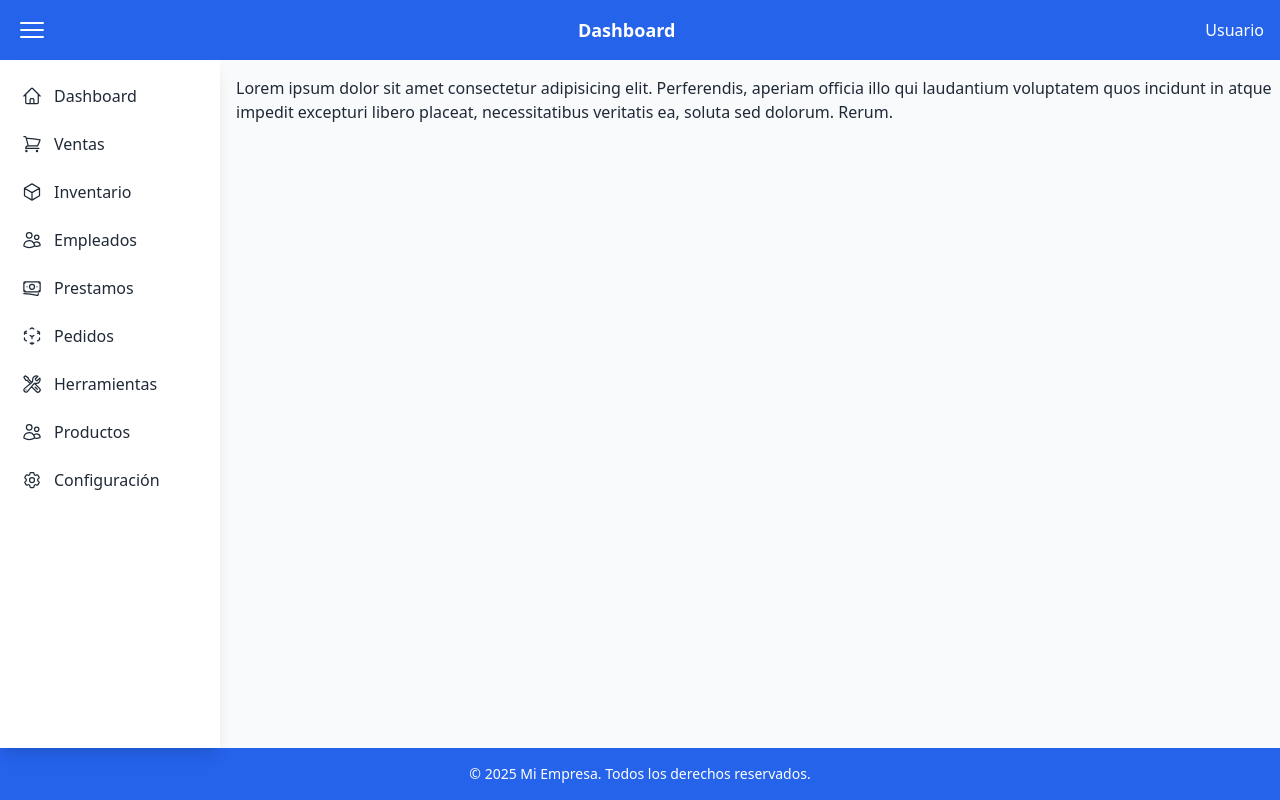
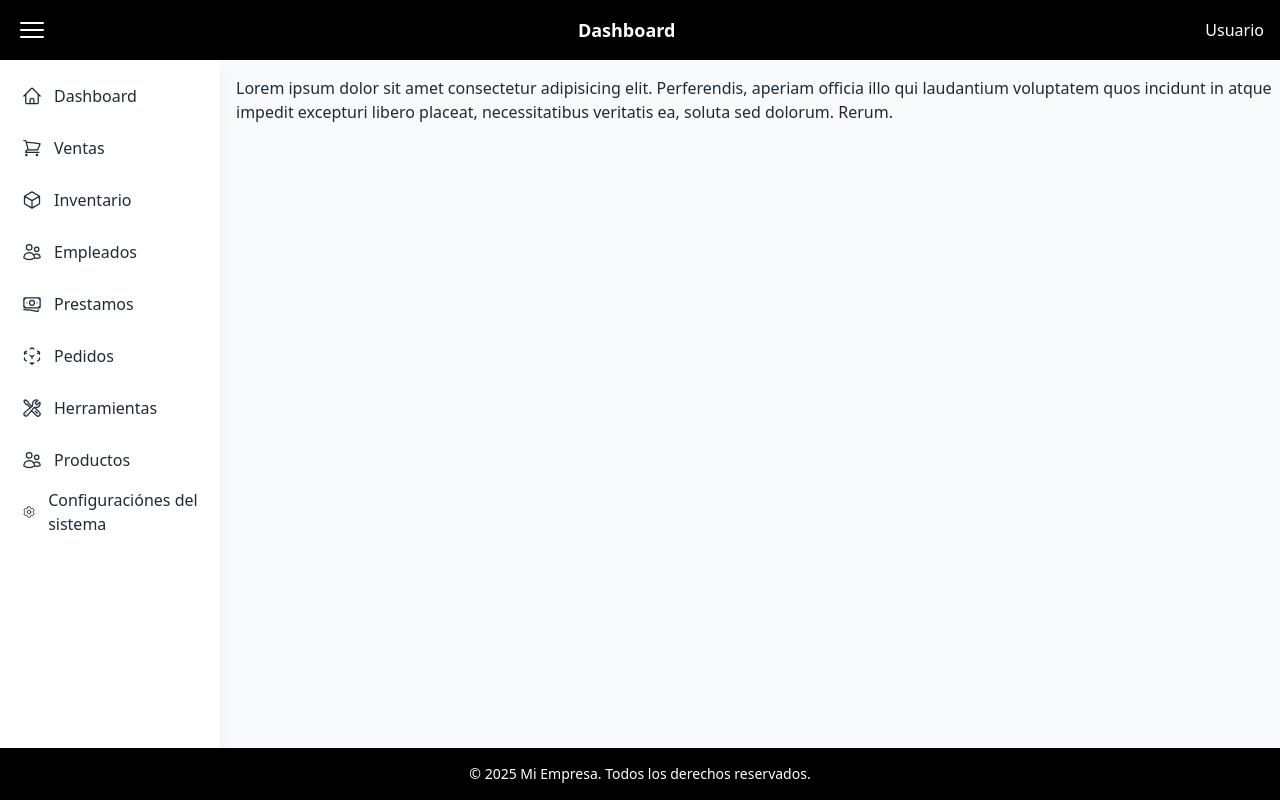
Before and after one commit to IsaaChaquito/Dashboard, a React (Vite) app: page / in a window 1280 px wide. Built offline with nearby package versions, Linux system fonts and the light colour scheme.

Commit message:
adding features to sidebar

```diff
--- a/src/components/Layout/Layout.tsx
+++ b/src/components/Layout/Layout.tsx
@@ -46,7 +46,7 @@ export default function Layout({ children }: LayoutProps) {
         <main
         className={`z-10 fixed ${isSidebarOpen && res === screenResolution.movil ? 'left-0' : 'left-[var(--sidebar-width)]' }  top-[var(--header-height)] left-[var(--sidebar-width)]d bottom-[var(--footer-height)] right-0 flex-1d overflow-y-auto py-4 pl-4 pr-0.5  bg-black/40d duration-150
           `}>
-            <SimpleBar  className="h-full" >
+            <SimpleBar className="h-full" >
               {/* <div className=" overflow-y-autod h-full"> */}
                 {children}
               {/* </div> */}
--- a/src/components/Layout/SidebarLeft.tsx
+++ b/src/components/Layout/SidebarLeft.tsx
@@ -38,7 +38,7 @@ export default function Sidebar({ menu, className }: SidebarProps) {
   function toggleTitles(){
 
     if( resType === screenResolution.movil || resType === screenResolution.tablet ){
-      return isSidebarOpen ? "block text-base" : "hidden"
+      return isSidebarOpen ? "block text-base truncate" : "hidden"
     }
 
     if( resType === screenResolution.desktop ){
@@ -80,7 +80,7 @@ export default function Sidebar({ menu, className }: SidebarProps) {
         className={`${className || ""} pointer-events-auto w-[var(--sidebar-width)] fixed z-20 top-[var(--header-height)] left-0 bottom-[calc(var(--footer-height)+var(--header-height))] h-[calc(100%-var(--header-height)-var(--footer-height))]  bg-white shadow-lg overflow-y-hidden transition-transform transform duration-150`}
       >
         {/* <h1 className="p-4 sm:p-2.5 font-bold text-lg sm:text-base">{company}</h1> */}
-        <nav className="px-3.5 py-4 space-y-2 h-full relative flex flex-col last:self-end overflow-y-hidden">
+        <nav className="p-2.5 py-4 space-y-3 h-full relative flex flex-col last:self-end overflow-y-hidden ">
           {menu.map((item) => {
             const Icon = icons[item.icon] || HomeIcon;
             return (
@@ -88,13 +88,14 @@ export default function Sidebar({ menu, className }: SidebarProps) {
                 title={item.label}
                 key={item.path}
                 to={item.path}
-                className={({ isActive }) => (isActive ? "ringd ring-gray-400 bg-blue-300 [box-shadow:rgba(0,_0,_0,_0.15)_1.95px_1.95px_2.6px]" : "hover:bg-gray-100") + " flex items-center gap-3 p-2 rounded  h-10 " }
+                className={({ isActive }) => (isActive ? "relative bg-[var(--color-primary)] text-white [box-shadow:rgba(0,_0,_0,_0.15)_0.95px_0.95px_2.6px]" : "hover:bg-gray-100") + " flex items-center gap-3 p-3 rounded  h-10 " }
               >
                 <Icon className="size-5" />
                 <p className={`${toggleTitles()}`}
                 >
                   {item.label}
                 </p>
+                <NavLink to={item.path} className={({ isActive }) => (isActive && !isSidebarOpen ? "absolute max-w-14 truncate text-[0.6rem] left-1/2 translate-x-[-50%] -bottom-3  text-black" : "hidden")}>{item.label.split(" ")[0]}</NavLink>
               </NavLink>
             );
           })}
--- a/src/config/appConfig.json
+++ b/src/config/appConfig.json
@@ -1,7 +1,7 @@
 {
   "company": "eXess Ltd.",
   "theme": {
-    "primary": "#2563eb",
+    "primary": "#000000",
     "background": "#f9fafb",
     "text": "#1f2937"
   },
@@ -14,6 +14,6 @@
     { "label": "Pedidos", "icon": "CubeTransparentIcon", "path": "/pedidos" },
     { "label": "Herramientas", "icon": "WrenchScrewdriverIcon", "path": "/herramientas" },
     { "label": "Productos", "icon": "UsersIcon", "path": "/productos" },
-    { "label": "Configuración", "icon": "Cog6ToothIcon", "path": "/configuracion" }
+    { "label": "Configuraciónes del sistema", "icon": "Cog6ToothIcon", "path": "/configuracion" }
   ]
 }
```
